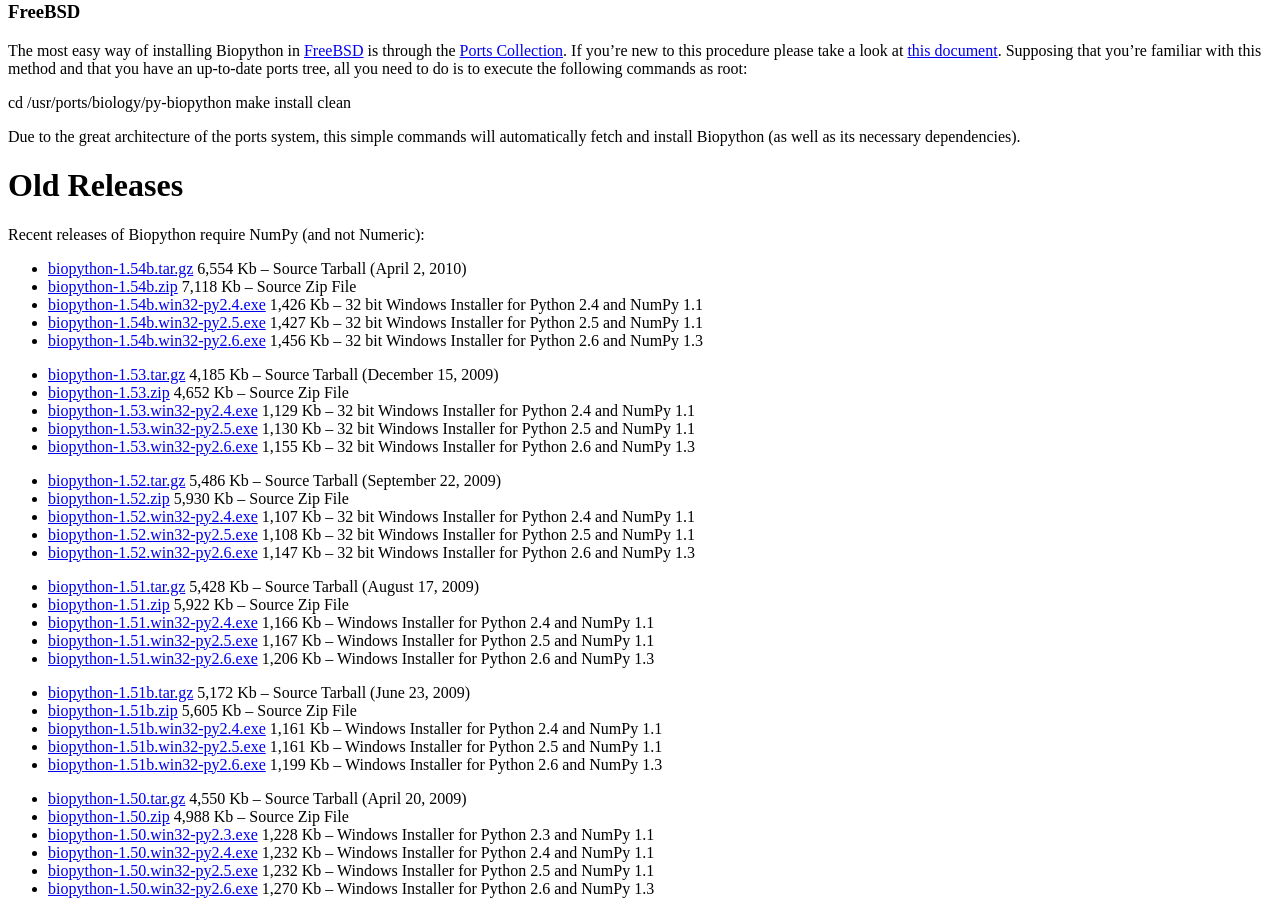
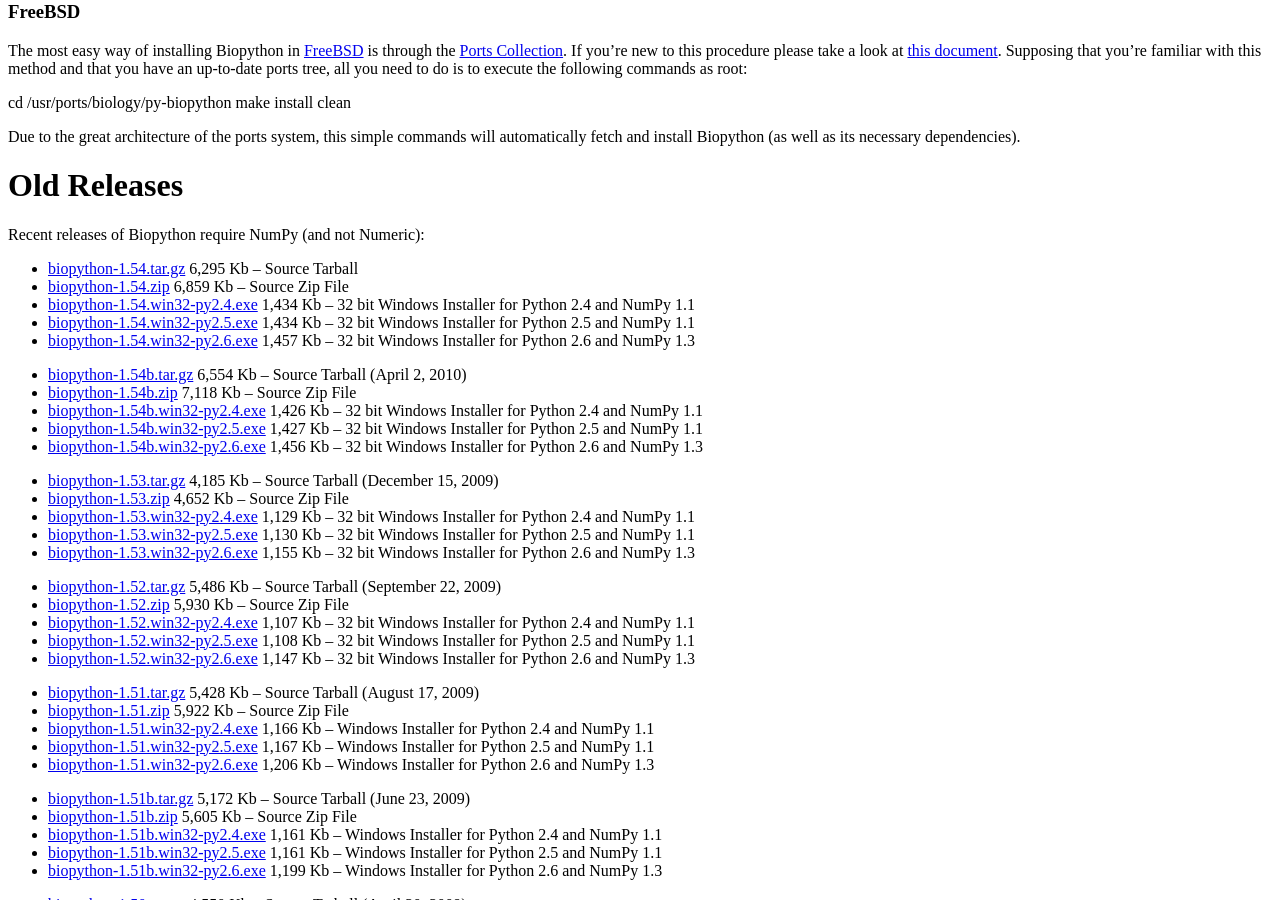
Before and after one commit to biopython/biopython.github.io, a Jekyll site: the page built from wiki/Download.md, in a window 1280 px wide and 900 px high, scrolled down 2355 px. Built offline with Jekyll 4.4.1, drawn with Linux system fonts in a browser that asks for light colours.

Commit message:
Copy 1.54 to the old section

```diff
--- a/wiki/Download.md
+++ b/wiki/Download.md
@@ -209,6 +209,19 @@ Old Releases
 ============
 
 Recent releases of Biopython require NumPy (and not Numeric):
+
+-   [biopython-1.54.tar.gz](http://biopython.org/DIST/biopython-1.54.tar.gz)
+    6,295 Kb -- Source Tarball
+-   [biopython-1.54.zip](http://biopython.org/DIST/biopython-1.54.zip)
+    6,859 Kb -- Source Zip File
+-   [biopython-1.54.win32-py2.4.exe](http://biopython.org/DIST/biopython-1.54.win32-py2.4.exe)
+    1,434 Kb -- 32 bit Windows Installer for Python 2.4 and NumPy 1.1
+-   [biopython-1.54.win32-py2.5.exe](http://biopython.org/DIST/biopython-1.54.win32-py2.5.exe)
+    1,434 Kb -- 32 bit Windows Installer for Python 2.5 and NumPy 1.1
+-   [biopython-1.54.win32-py2.6.exe](http://biopython.org/DIST/biopython-1.54.win32-py2.6.exe)
+    1,457 Kb -- 32 bit Windows Installer for Python 2.6 and NumPy 1.3
+
+<!-- -->
 
 -   [biopython-1.54b.tar.gz](http://biopython.org/DIST/biopython-1.54b.tar.gz)
     6,554 Kb -- Source Tarball (April 2, 2010)
```
Also changed, not shown: 1 other file.
